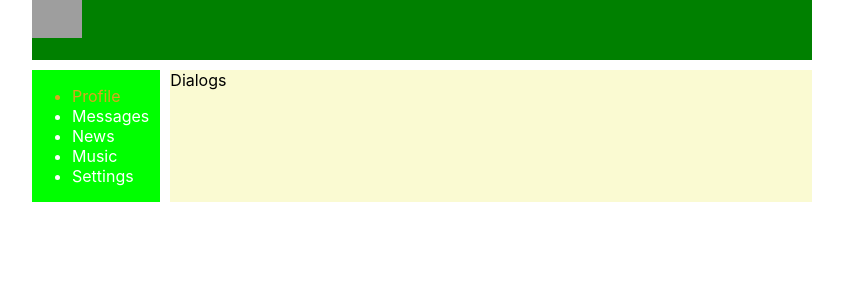
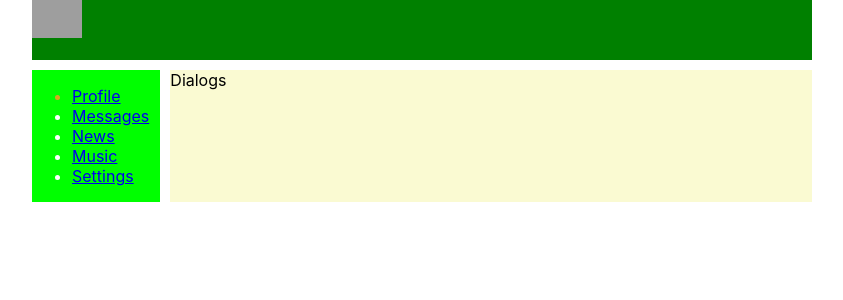
Before and after one commit to DanDev2519/react-way-of-samurai-1, a React (Create React App) app: page / in a window 1280 px wide. Shown: the top 300 px of the page, without its empty margins (218-1061 px from the left). Built offline with nearby package versions, Linux system fonts and the light colour scheme; grey boxes are pictures that could not be loaded.

Commit message:
Commenting on unused code

```diff
--- a/src/App.js
+++ b/src/App.js
@@ -2,7 +2,7 @@ import React from "react";
 import "./App.css";
 import Header from "./components/Header/Header";
 import Navbar from "./components/Navbar/Navbar";
-import Profile from "./components/Profile/Profile";
+// import Profile from "./components/Profile/Profile";
 import Dialogs from "./components/Dialogs/Dialogs";
 
 const App = () => {
--- a/src/components/Dialogs/Dialogs.jsx
+++ b/src/components/Dialogs/Dialogs.jsx
@@ -1,5 +1,5 @@
 import React from "react";
-import s from "./Dialogs.module.css"
+// import s from "./Dialogs.module.css"
 
 const Dialogs = () => {
 	return (
--- a/src/components/Navbar/Navbar.jsx
+++ b/src/components/Navbar/Navbar.jsx
@@ -5,11 +5,11 @@ const Navbar = () => {
 	return (
 		<nav className={classes.nav}>
 		<ul>
-			<li className={`${classes.item} ${classes.active}`}><a>Profile</a></li>
-			<li className={classes.item}><a>Messages</a></li>
-			<li className={classes.item}><a>News</a></li>
-			<li className={classes.item}><a>Music</a></li>
-			<li className={classes.item}><a>Settings</a></li>
+			<li className={`${classes.item} ${classes.active}`}><a href="#1">Profile</a></li>
+			<li className={classes.item}><a href="#1">Messages</a></li>
+			<li className={classes.item}><a href="#1">News</a></li>
+			<li className={classes.item}><a href="#1">Music</a></li>
+			<li className={classes.item}><a href="#1">Settings</a></li>
 		</ul>
 	</nav>
 )
```
Also changed, not shown: 1 other file (tests, documents, lock files or other folders).
